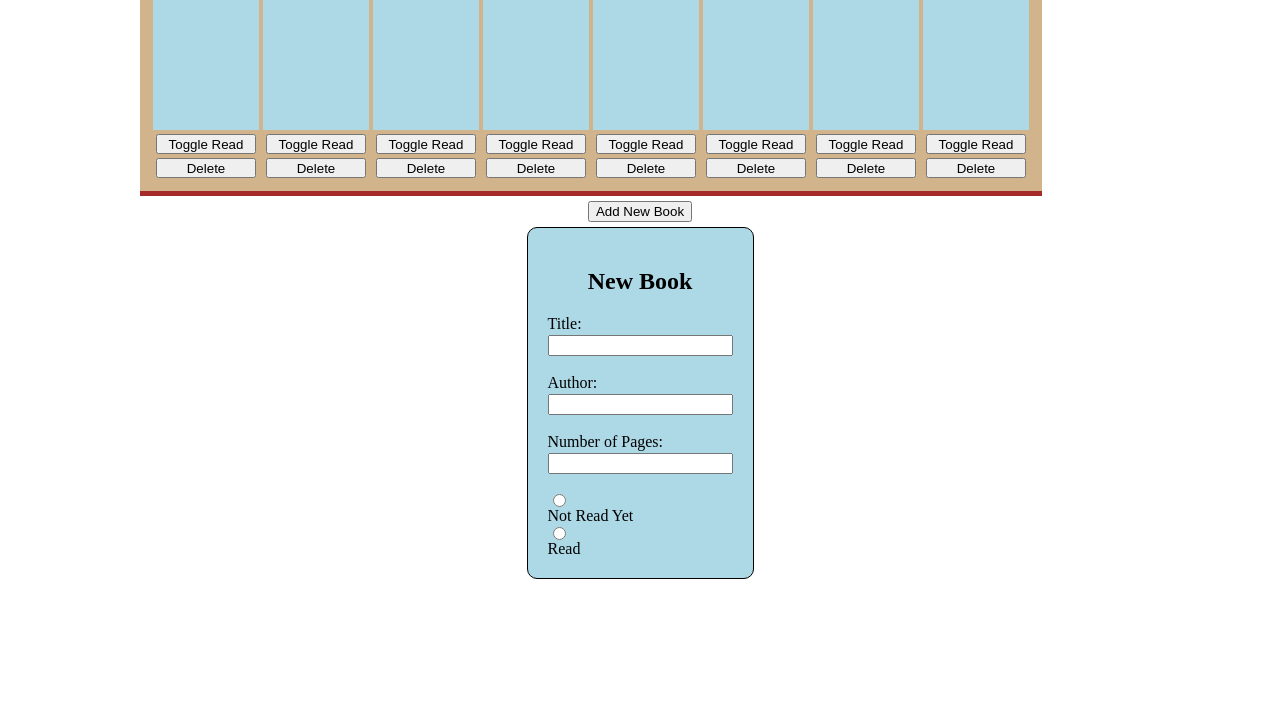
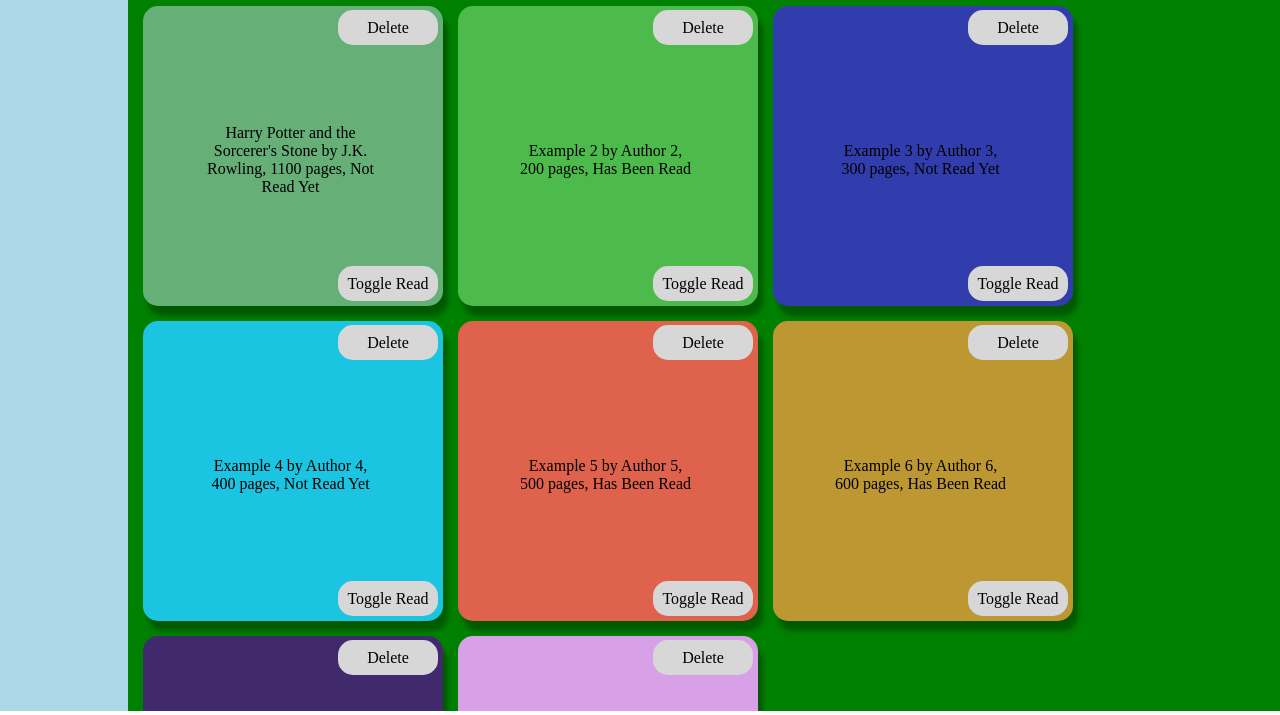
Before and after one commit to kevinjrodgers/Library, a plain HTML site: page index.html in a window 1280 px wide. Shown: the part 89-804 px from the top of the page. Drawn offline with Linux system fonts and the light colour scheme.

Commit message:
Added Delete Button functionality

```diff
--- a/index.css
+++ b/index.css
@@ -1,38 +1,100 @@
-body {
-  width: 1000px;
+* {
+vertical-align: baseline;
+font-weight: inherit;
+font-family: inherit;
+font-style: inherit;
+font-size: 100%;
+border: 0 none;
+outline: 0;
+padding: 0;
+margin: 0;
+}
+
+html, body {
+  width: 100%;
   height: 100%;
-  margin: 0 auto;
+  margin: 0;
+  padding: 0;
+}
+
+#author-bar {
+  text-align: center;
+  background-color: teal;
+  height: 10%;
+  font-size: 2em;
+}
+
+#side-bar {
+  width: 10%;
+  height: 90%;
+  background-color: lightblue;
+  display: inline-block;
+  float:left;
+  margin: 0;
 }
 
 #library {
-  border-bottom-style: solid;
-  background-color: tan;
-  border-color: brown;
-  border-width: 5px;
-  padding: 10px;
-  text-align: center;
+  width: 90%;
+  height: 90%;
+  background-color: green;
+  display: inline-block;
+  margin: 0;
+  overflow-y: scroll;
+  scrollbar-width: none;
 }
 
-td {
-  width: 100px;
-  height: 200px;
+#library div {
+  filter: brightness(90%);
+  box-shadow: 5px 10px 5px rgba(0, 0, 0, 0.3);
 }
+
+#library div:hover {
+    filter: brightness(100%);
+    transition: .5s;
+}
+
 .book-display {
-  color: brown;
-  width: inherit;
-  height: inherit;
-  margin-left: 5px;
-  margin-right: 5px;
-  background-color: lightblue;
+  background-color: orange;
+  width: 300px;
+  height: 300px;
+  display: inline-block;
+  margin: 15px 0px 0px 15px;
+  position: relative;
+  line-height: 300px;
   text-align: center;
-  margin: 0 auto;
-  padding: 3px;
+  border-radius: 15px;
+}
 
+.book-display p {
+    line-height: normal;
+    display: inline-block;
+    vertical-align: middle;
+    margin: 10px 5px 5px 0px;
+    word-wrap: break-word;
+    width: 60%;
+}
+
+.book-display button {
+    width: 30px;
+    height: 30px;
+    margin: 5px;
+    border-radius: 15px;
+}
+
+.delete {
+    position: absolute;
+    right: 0px;
+}
+
+.toggle {
+    position: absolute;
+    bottom: 0px;
+    right: 0px;
 }
 
 #library button {
   width: 100px;
-  height: 20px;
+  height: 35px;
   margin-top: 4px;
 }
 
@@ -40,22 +102,3 @@ td {
   text-align: center;
   margin: 5px;
 }
-
-#new-book-form {
-  border: 1px solid black;
-  border-radius: 10px;
-  height: min-content;
-  width: min-content;
-  padding: 20px;
-  margin: 0 auto;
-  background-color: lightblue;
-}
-
-#new-book-form h2 {
-  text-align: center;
-}
-
-#new-book-form input {
-  margin-top: 2px;
-  display: block;
-}
--- a/index.html
+++ b/index.html
@@ -1,30 +1,21 @@
-<!DOCTYPE html />
-<html>
+<!DOCTYPE html>
+<html lang="en">
   <head>
+    <meta charset="utf-8"/>
     <link type="text/css" rel="stylesheet" href="index.css"/>
   </head>
 
   <body onload="render();">
-    <table id="library">
+    <div id="author-bar">
+        <h1>Library</h1>
+        <h2>Created by Kevin Rodgers</h2>
+    </div>
+      <div id="side-bar">
+          <p>&nbsp;</p>
+      </div>
+      <div id="library">
 
-    </table>
-    <div id="new-book-button">
-      <button >Add New Book</button>
-    </div>
-    <form id="new-book-form">
-      <h2>New Book</h2>
-      <label for="title">Title:</label><br>
-      <input type="text" id="title-input" name="title"><br>
-      <label for="author">Author:</label><br>
-      <input type="text" id="author-input" name="author"><br>
-      <label for="pages">Number of Pages:</label><br>
-      <input type="text" id="pages-input" name="pages"><br>
-
-      <input type="radio" id="not-read-radio" name="isRead" value="Not Read Yet">
-      <label for="isRead">Not Read Yet</label>
-      <input type="radio" id="was-read-radio" name="isRead" value="Read">
-      <label for="was-read-radio">Read</label>
-    </form>
+      </div>
   </body>
   <script type="text/javascript" src="index.js"></script>
 </html>
--- a/index.js
+++ b/index.js
@@ -1,13 +1,28 @@
 let myLibrary = [];
+let bookOne = new Book("Harry Potter and the Sorcerer's Stone", "J.K. Rowling", 1100, "Not Read Yet");
+let bookTwo = new Book("Example 2", "Author 2", 200, "Has Been Read");
+let bookThree = new Book("Example 3", "Author 3", 300, "Not Read Yet");
+let bookFour = new Book("Example 4", "Author 4", 400, "Not Read Yet");
+let bookFive = new Book("Example 5", "Author 5", 500, "Has Been Read");
+let bookSix = new Book("Example 6", "Author 6", 600, "Has Been Read");
+let bookSeven = new Book("Example 7", "Author 7", 700, "Not Read Yet");
+let bookEight = new Book("Example 8", "Author 8", 1000, "Has Been Read");
+myLibrary.push(bookOne);
+myLibrary.push(bookTwo);
+myLibrary.push(bookThree);
+myLibrary.push(bookFour);
+myLibrary.push(bookFive);
+myLibrary.push(bookSix);
+myLibrary.push(bookSeven);
+myLibrary.push(bookEight);
 
-function Book(title, author, pages, hasBeenRead, index) {
+function Book(title, author, pages, hasBeenRead) {
   this.title = title;
   this.author = author;
   this.pages = pages;
   this.hasBeenRead = hasBeenRead;
-  this.index = index;
   this.info = function() {
-    return title + " by " + author + ", " + pages + ", " + hasBeenRead;
+    return title + " by " + author + ", " + pages + " pages, " + hasBeenRead;
   }
 
 }
@@ -20,70 +35,90 @@ function addBookToLibrary() {
   var author = window.prompt("Enter author's name.");
   var pages = window.prompt("Enter number of pages the book contains.");
   var hasBeenReadYN = window.prompt("Has this book been read? Y/N");
+  var index = myLibrary.length;
   if(hasBeenReadYN == "Y") {
-    hasBeenRead = "Has been read";
+    hasBeenRead = "Has Been Read";
   }
   else {
-    hasBeenRead = "Not read yet";
+    hasBeenRead = "Not Read Yet";
   }
-  let newBook = new Book(title, author, pages, hasBeenRead);
+  let newBook = new Book(title, author, pages, hasBeenRead, index);
   myLibrary.push(newBook);
+
 }
 
 function render() {
   //Loop through array and render each Book onto the page
-  let bookOne = new Book("Example 1", "Author 1", 100, "Not read yet", 0);
-  let bookTwo = new Book("Example 2", "Author 2", 200, "Not read yet", 1);
-  let bookThree = new Book("Example 3", "Author 3", 300, "Not read yet", 2);
-  let bookFour = new Book("Example 4", "Author 4", 400, "Not read yet", 3);
-  let bookFive = new Book("Example 5", "Author 5", 500, "Not read yet", 4);
-  let bookSix = new Book("Example 6", "Author 6", 600, "Not read yet", 5);
-  let bookSeven = new Book("Example 7", "Author 7", 700, "Not read yet", 6);
-  let bookEight = new Book("Example 8", "Author 8", 1000, "Not read yet", 7);
+
   let library = document.getElementById("library");
-  let counter = 0;
-  myLibrary.push(bookOne);
-  myLibrary.push(bookTwo);
-  myLibrary.push(bookThree);
-  myLibrary.push(bookFour);
-  myLibrary.push(bookFive);
-  myLibrary.push(bookSix);
-  myLibrary.push(bookSeven);
-  myLibrary.push(bookEight);
-  var newRow = document.createElement("tr");
+  library.innerHTML = "";
+
   //Cycle through myLibrary and load Books onto page
   for(let bookNum = 0; bookNum < myLibrary.length; bookNum++) {
-    //Make a new row every 8 Books
-    //if(counter % 8 == 0) {
-      //Make a new row
-    //}
-    //else {
 
-    //}
-    var newTableDataBook = document.createElement("td");
-    /*newTableDataBook.style.color = "lightblue";
-    //newTableDataBook.setAttribute("class", "book-display");
-    newTableDataBook.className = "book-display";
-    newTableDataBook.innerHTML = myLibrary[bookNum].info();
-    */
+    var newBookData = document.createElement("div");
     var bookText = document.createElement("p");
     var readToggleButton = document.createElement("button");
     var deleteButton = document.createElement("button");
     var textDetails = document.createTextNode(myLibrary[bookNum].info());
-    bookText.className = "book-display";
+    var redAttribute = Math.floor(Math.random() * 256) + 20;
+    var greenAttribute = Math.floor(Math.random() * 256) + 20;
+    var blueAttribute = Math.floor(Math.random() * 256) + 20;
+
+    //Set the data-attribute for the book
+    newBookData.dataset.index = bookNum;
+
     readToggleButton.innerHTML = "Toggle Read";
+    readToggleButton.className = "toggle";
     deleteButton.innerHTML = "Delete";
+    deleteButton.className = "delete";
+    readToggleButton.addEventListener("click", function(e) {
+      var bookIndex = e.target.parentElement.getAttribute("data-index");
+      //toggleRead(bookIndex);
+      if(myLibrary[bookIndex].hasBeenRead == "Not Read Yet") {
+        myLibrary[bookIndex].hasBeenRead = "Has Been Read";
+      } else {
+        myLibrary[bookIndex].hasBeenRead = "Has Been Read";
+      }
+      e.target.parentElement.childNodes[1].innerHTML = "";
+      e.target.parentElement.childNodes[1].innerHTML = myLibrary[bookIndex].info();
+    });
+
+    deleteButton.addEventListener("click", function(e) {
+      var bookIndex = e.target.parentElement.getAttribute("data-index");
+      removeBook(bookIndex);
+    });
+
+    newBookData.className = "book-display";
+    newBookData.style.backgroundColor = "rgb(" + redAttribute + "," + greenAttribute + "," + blueAttribute + ")";
     bookText.appendChild(textDetails);
-    newTableDataBook.appendChild(bookText);
-    newTableDataBook.append(readToggleButton);
-    newTableDataBook.append(deleteButton);
 
-    newRow.appendChild(newTableDataBook);
+    newBookData.appendChild(deleteButton);
+    newBookData.appendChild(bookText);
+    newBookData.appendChild(readToggleButton);
+
+    library.appendChild(newBookData);
   }
-  library.appendChild(newRow);
+}
+
+function toggleRead(index) {
+  /*Go through the array to the targeted index, change the object's read
+  variable at that index to the opposite value (Y/N)
+  */
+  if(myLibrary[index].hasBeenRead === "Not Read Yet") {
+    myLibrary[index].hasBeenRead = "Has Been Read";
+  } else {
+    myLibrary[index].hasBeenRead = "Not Read Yet";
+  }
+  alert("The index is: " + index);
+}
+
+function renderAddBookButton() {
 
 }
 
-function toggleRead(index) {
-
+function removeBook(targetBookIndex) {
+  let library = document.getElementById("library");
+  myLibrary.splice(targetBookIndex, 1);
+  render();
 }
```
